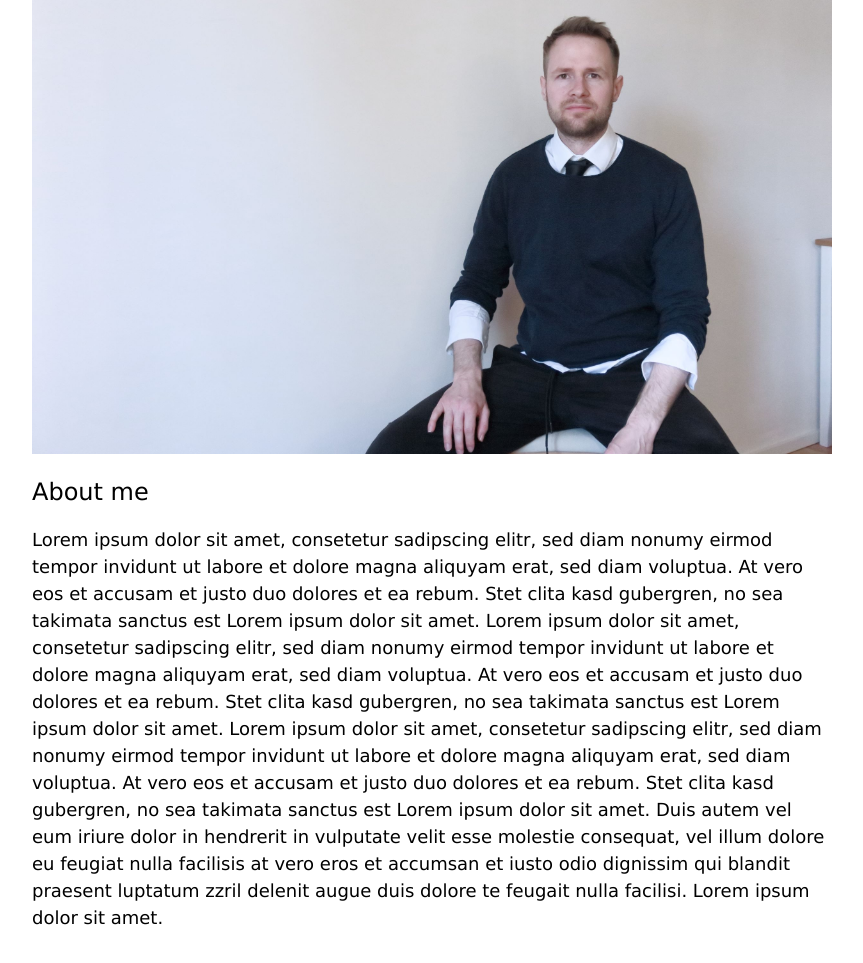
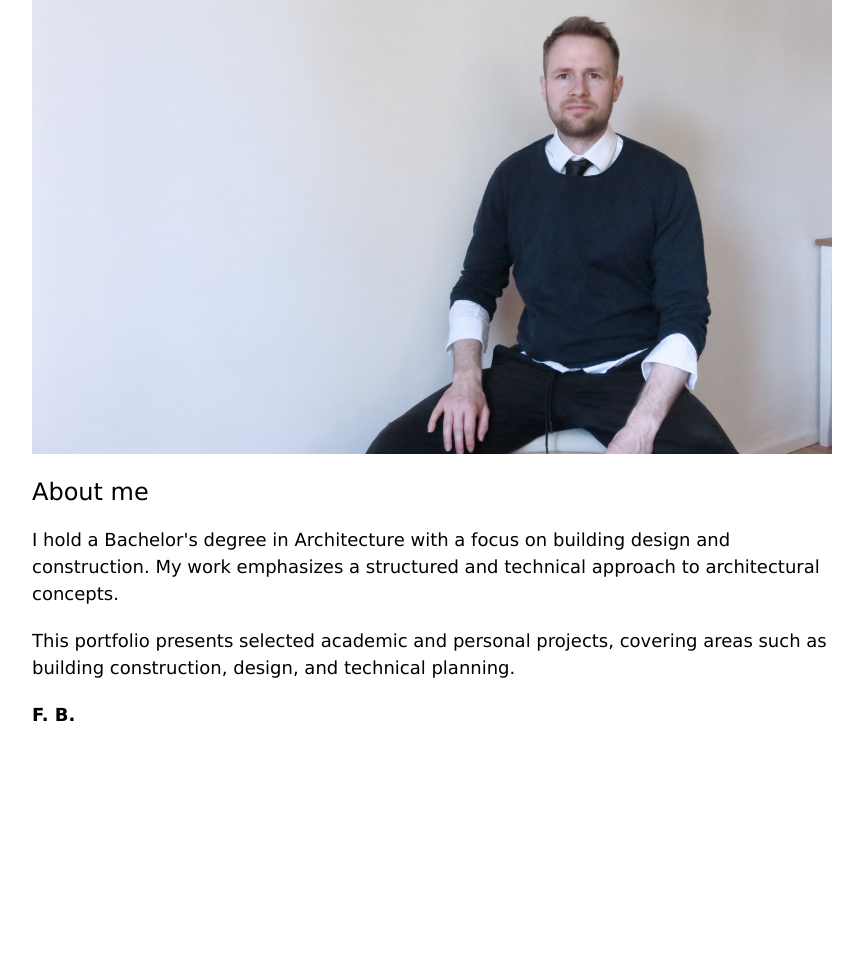
Before and after one commit to fb-portfolio/fb-portfolio.github.io, a plain HTML site: page about.html in a window 1280 px wide. Shown: the part 83-1046 px from the top of the page, without its empty margins (208-1071 px from the left). Drawn offline with Linux system fonts and the light colour scheme.

Commit message:
Update about.html

```diff
--- a/about.html
+++ b/about.html
@@ -35,21 +35,12 @@
     <main>
 
         <img class="img_libero" src="images/portrait_small.jpg" alt="Portrait">
+        <h2>About me</h2>
+        <p>I hold a Bachelor's degree in Architecture with a focus on building design and construction. My work emphasizes a structured and technical approach to architectural concepts.</p>
 
-        <h2>About me</h2>
-        <p>Lorem ipsum dolor sit amet, consetetur sadipscing elitr, sed diam nonumy eirmod tempor invidunt ut labore et
-            dolore magna aliquyam erat, sed diam voluptua. At vero eos et accusam et justo duo dolores et ea rebum. Stet
-            clita kasd gubergren, no sea takimata sanctus est Lorem ipsum dolor sit amet. Lorem ipsum dolor sit amet,
-            consetetur sadipscing elitr, sed diam nonumy eirmod tempor invidunt ut labore et dolore magna aliquyam erat,
-            sed diam voluptua. At vero eos et accusam et justo duo dolores et ea rebum. Stet clita kasd gubergren, no
-            sea takimata sanctus est Lorem ipsum dolor sit amet. Lorem ipsum dolor sit amet, consetetur sadipscing
-            elitr, sed diam nonumy eirmod tempor invidunt ut labore et dolore magna aliquyam erat, sed diam voluptua. At
-            vero eos et accusam et justo duo dolores et ea rebum. Stet clita kasd gubergren, no sea takimata sanctus est
-            Lorem ipsum dolor sit amet.
+        <p>This portfolio presents selected academic and personal projects, covering areas such as building construction, design, and technical planning.</p>
 
-            Duis autem vel eum iriure dolor in hendrerit in vulputate velit esse molestie consequat, vel illum dolore eu
-            feugiat nulla facilisis at vero eros et accumsan et iusto odio dignissim qui blandit praesent luptatum zzril
-            delenit augue duis dolore te feugait nulla facilisi. Lorem ipsum dolor sit amet.</p>
+        <p><strong>F. B.</strong></p>
 
 
         <div class="bottom-placeholder"></div>
```
